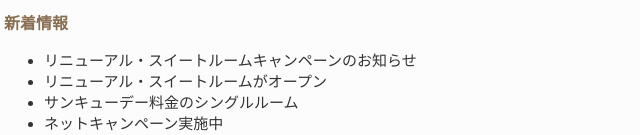
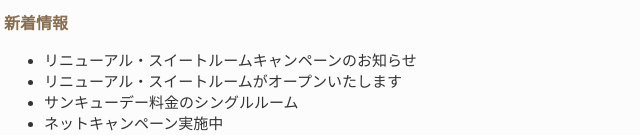
Before and after one commit to hosokawa9360/ryomahotel, a plain HTML site: page index.html in a window 1280 px wide. Shown: the part 658-793 px from the top of the page, 206-846 px from the left. Drawn offline with Linux system fonts and the light colour scheme.

Commit message:
修正１

```diff
--- a/index.html
+++ b/index.html
@@ -34,7 +34,7 @@
 			<h2 class="hedding02">新着情報</h2>
 			<ul>
 				<li>リニューアル・スイートルームキャンペーンのお知らせ</li>
-				<li>リニューアル・スイートルームがオープン</li>
+				<li>リニューアル・スイートルームがオープンいたします</li>
 				<li>サンキューデー料金のシングルルーム</li>
 				<li>ネットキャンペーン実施中</li>
 				<li>お客様用パソコンをご用意しています</li>
```
